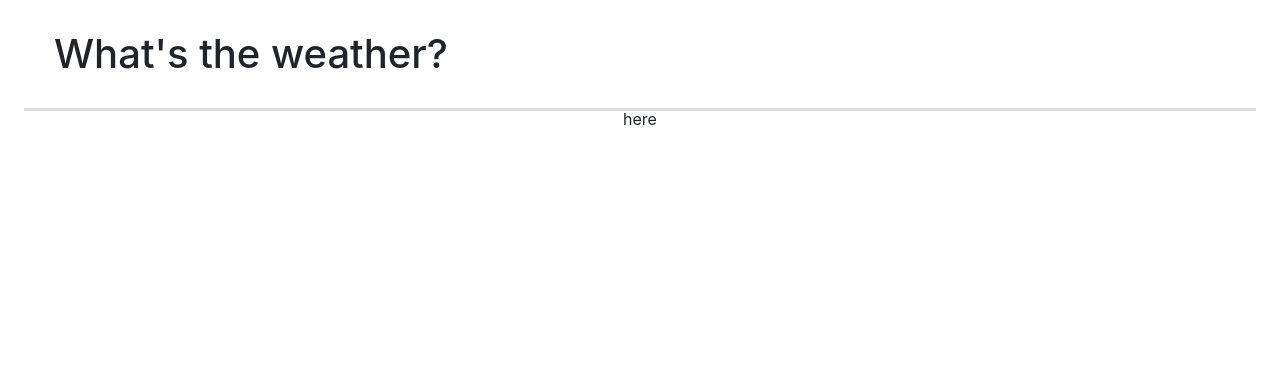
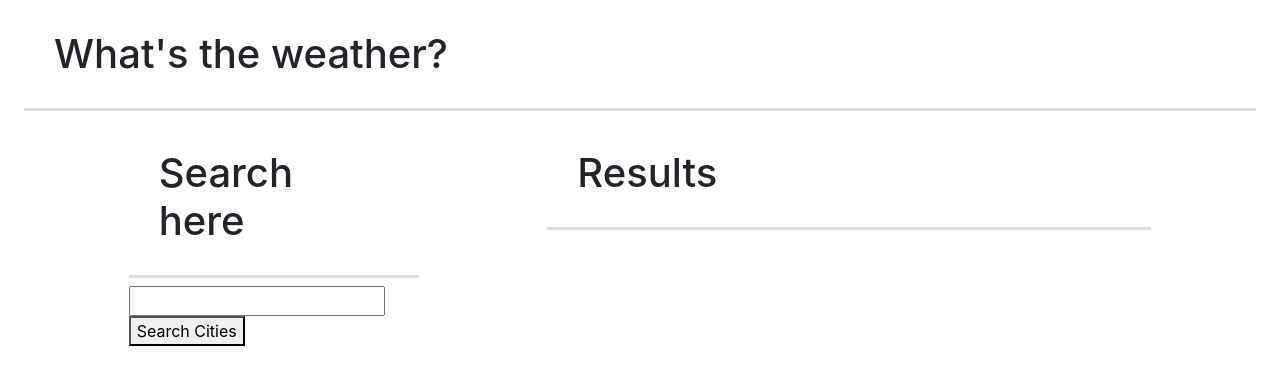
Before and after one commit to mattchley/react_Weather, a React (Create React App) app: page / in a window 1280 px wide. Shown: the top 384 px of the page. Built offline with nearby package versions, Linux system fonts and the light colour scheme; no server answers.

Commit message:
proper input search

```diff
--- a/src/Pages/weather.js
+++ b/src/Pages/weather.js
@@ -1,4 +1,4 @@
-import React, { useState, useEffect } from "react";
+import React, { useState } from "react";
 import Container from '@material-ui/core/Container';
 import Grid from '@material-ui/core/Grid';
 import API from '../Utils/API';
@@ -6,18 +6,37 @@ import API from '../Utils/API';
 
 
 function Weather() {
-    useEffect(() => {
-        API.getWeather('San Diego')
-        .then(res =>{
-            console.log(res.data)
-        })
-    }, [])
+
+    const [search, setSearch] = useState();
+    const [weather, setWeather] = useState();
+
+    const handleSubmit = e => {
+        e.preventDefault();
+        citySearch(search)
+    }
+
+    const citySearch = search =>{
+        API.getWeather(search)
+            .then(res => {
+                console.log(res.data)
+                setWeather(res.data.name)
+            })
+    }
 
     return (
         <Container>
             <h1>What's the weather?</h1>
             <Grid container spacing={3} justify={"space-evenly"}>
-                <p>here</p>
+                <Grid item md={3} xs={12}>
+                    <h1>Search here</h1>
+                    <input id="citySearch" onChange={(event, value) => setSearch(document.getElementById("citySearch").value)}></input>
+                    <button onClick={handleSubmit}>Search Cities</button>
+                </Grid>
+
+                <Grid item md={6} xs={12}>
+                    <h1>Results</h1>
+                    <p>{weather}</p>
+                </Grid>
             </Grid>
 
         </Container>
```
